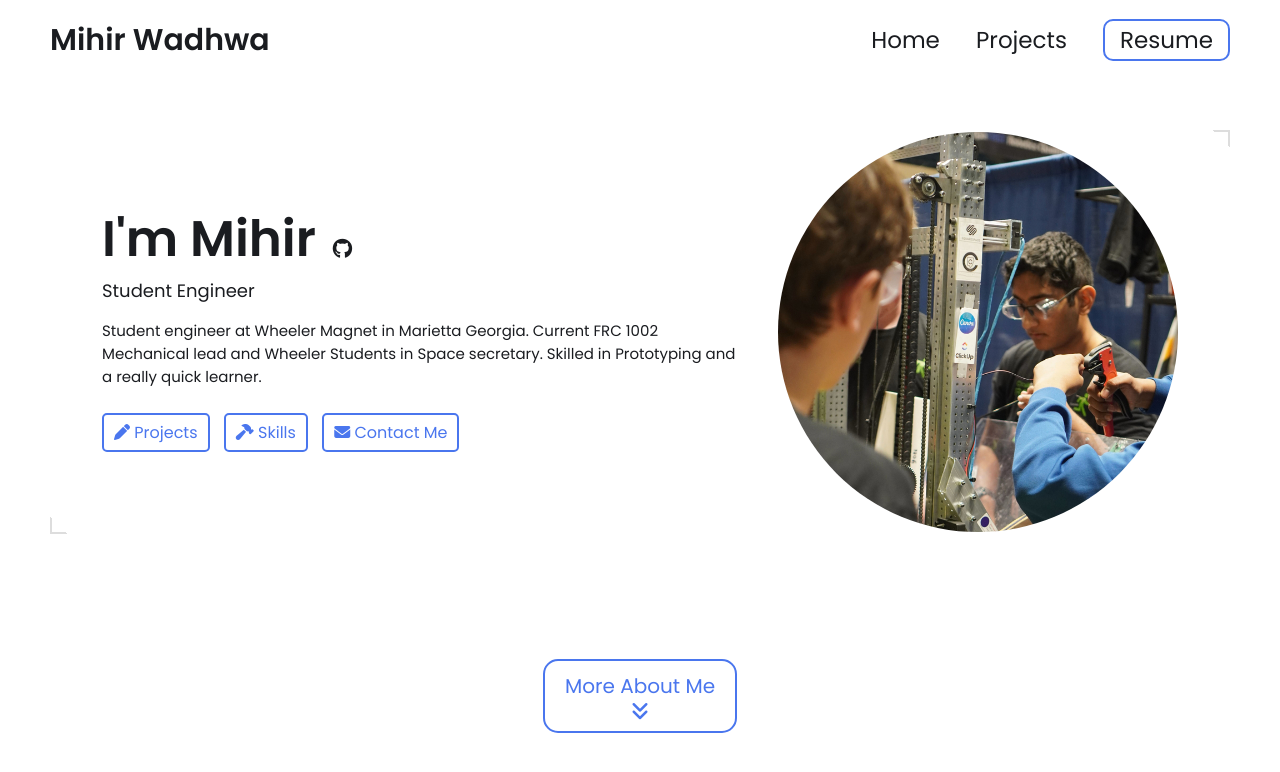
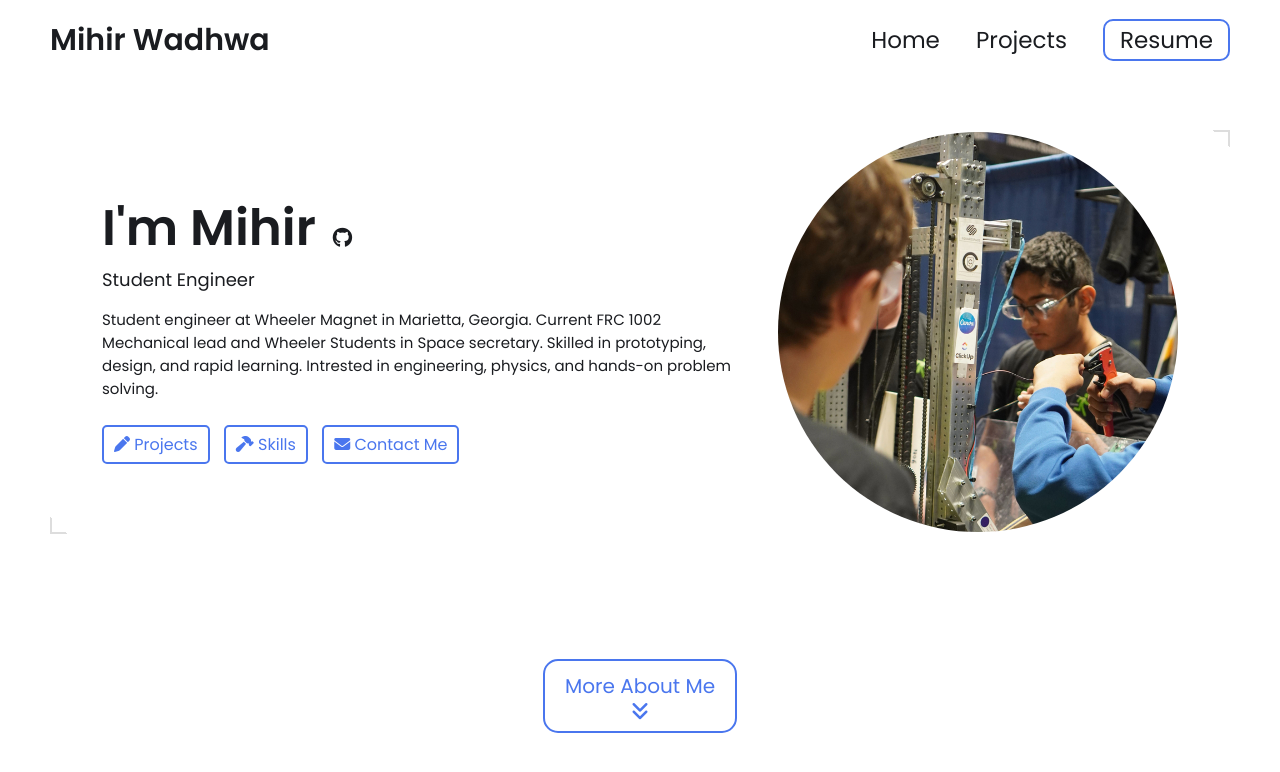
Before and after one commit to mihirwadhwa27/mihirwadhwa27.github.io, a Jekyll site: the page built from index.html, in a window 1280 px wide and 900 px high. Shown: the top 772 px of the window. Built offline with Jekyll 4.4.1, drawn with Linux system fonts in a browser that asks for light colours.

Commit message:
Update _config.yml

```diff
--- a/_config.yml
+++ b/_config.yml
@@ -15,8 +15,8 @@ title: Mihir Wadhwa's Portfolio # This is what shows up in the tab of the browse
 name: Mihir Wadhwa
 headline: Student Engineer
 description: >- # dont remove this line. this will ignore all new lines until the next section
-  Student engineer at Wheeler Magnet in Marietta Georgia. Current FRC 1002 Mechanical lead and Wheeler Students in Space secretary.
-  Skilled in Prototyping and a really quick learner.
+  Student engineer at Wheeler Magnet in Marietta, Georgia. Current FRC 1002 Mechanical lead and Wheeler Students in Space secretary.
+  Skilled in prototyping, design, and rapid learning. Intrested in engineering, physics, and hands-on problem solving.
 
 # Place your profile image in /assets/images/profile-image/folder and edit the file name
 profile_image: ./assets/images/profile-image/pfp.jpg
@@ -66,6 +66,7 @@ skills:
   - category: Programming
     tools:
     - Python
+    - Learning Markdown
 
 
 # Contact Form Setup. Setup an account and copy over the key. When someone fills out the form, it will be received in your email.
```
